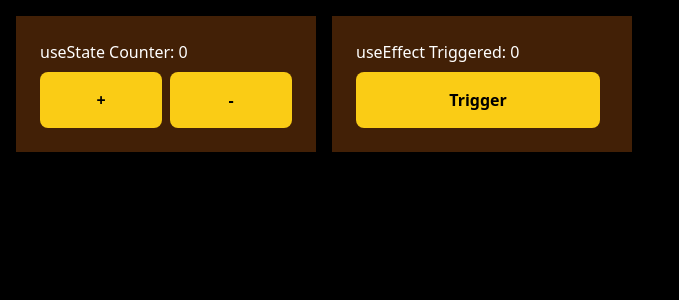
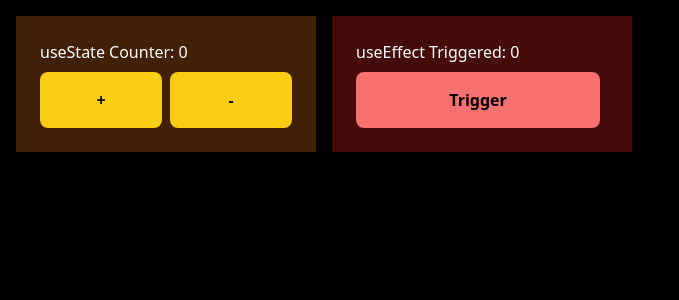
Before and after one commit to ocheesetick/hook-practice, a React (Vite) app: page / in a window 1280 px wide. Shown: the top 300 px of the page, without its empty margins (0-679 px from the left). Built offline with nearby package versions, Linux system fonts and the light colour scheme.

Commit message:
Changed useEffect color

```diff
--- a/src/components/UseEffect.jsx
+++ b/src/components/UseEffect.jsx
@@ -24,7 +24,7 @@ const UseEffect = () => {
 
             {/* Add 1 from count */}
             <button
-                className="p-4 font-bold bg-yellow-400 rounded-lg"
+                className="p-4 font-bold bg-red-400 rounded-lg"
                 onClick={() => setCount(count + 1)}
             >
                 Trigger
--- a/src/pages/Home.jsx
+++ b/src/pages/Home.jsx
@@ -9,7 +9,7 @@ const Home = () => {
       <div className="p-2 bg-yellow-950">
         <UseState  />
       </div>
-      <div className="p-2 bg-yellow-950">
+      <div className="p-2 bg-red-950">
         <UseEffect />
       </div>
     </div>
```
